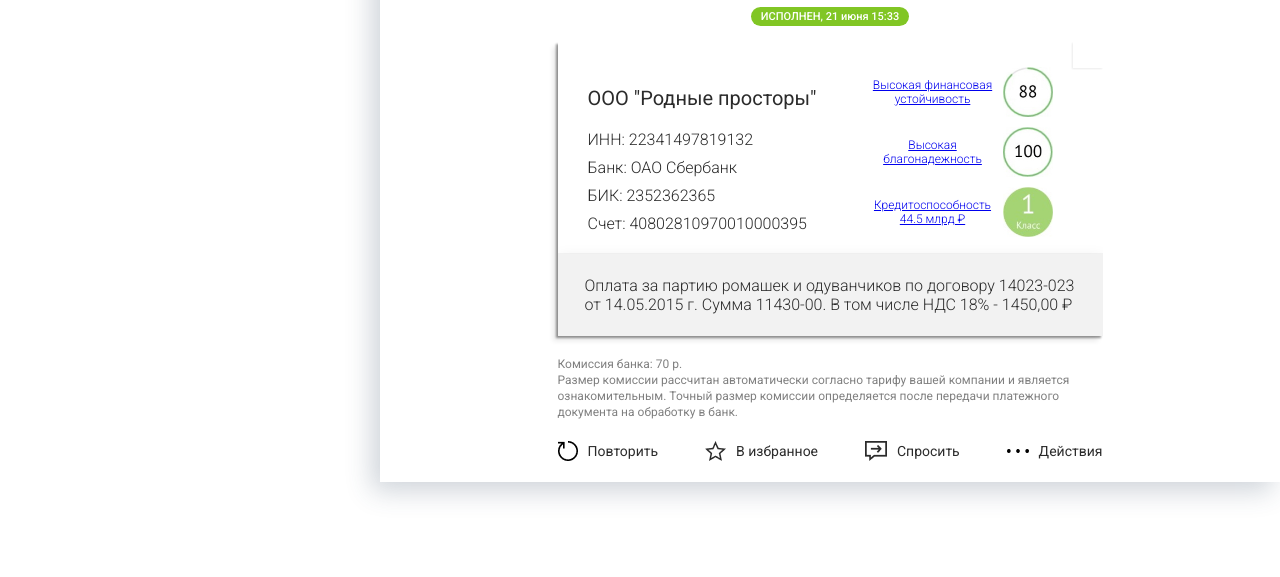
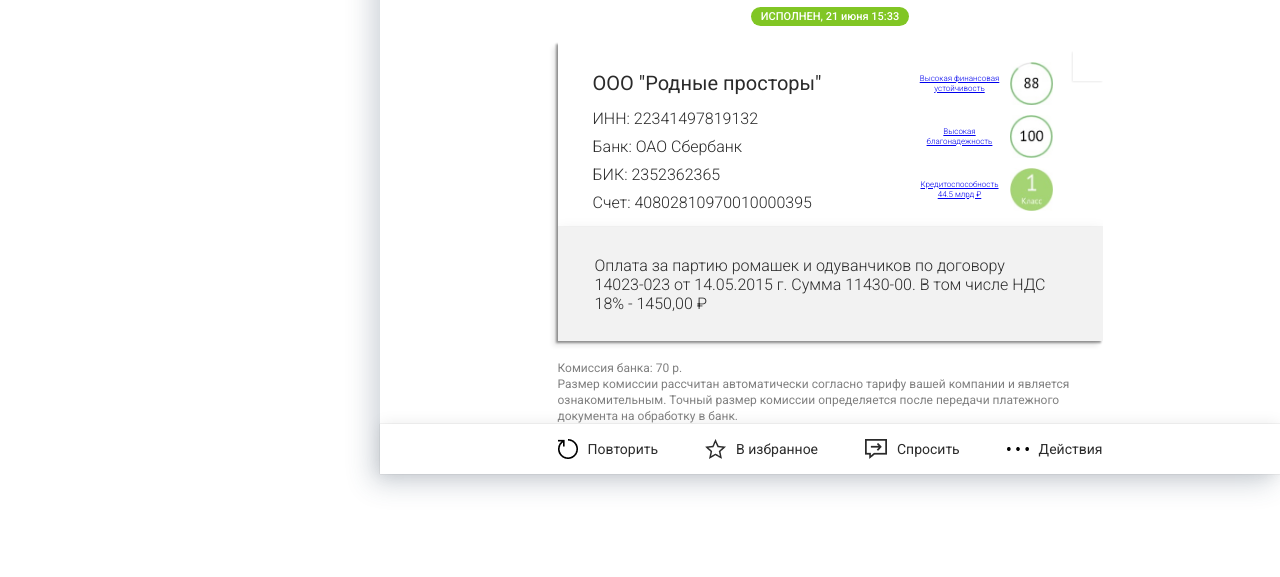
Before and after one commit to Vladimir-Fedorov/modulebank, a plain HTML site: page index.html in a window 1280 px wide. Shown: the part 223-800 px from the top of the page. Drawn offline with Linux system fonts and the light colour scheme.

Commit message:
Попытка сделать ПП с макетом.

```diff
--- a/index.html
+++ b/index.html
@@ -121,6 +121,7 @@
             комиссии определяется после передачи платежного документа на обработку в банк.
           </p>
         <div class="main-body__footer">
+          <div class="main-body__footer-wrapper">
             <a href="#" class="main-body__footer-item">
               <img src="img/repeat.png" alt="Повторить" class="main-body__footer-icon"> Повторить
             </a>
@@ -134,6 +135,8 @@
               <img src="img/actions.png" alt="Действия" class="main-body__footer-icon"> Действия
             </a>
           </div>
+          <!-- /.main-body__footer-wrapper -->
+        </div>
         <!-- /.main-body__footer -->
         </div>
         <!-- /.main-body -->
--- a/sass/blocks/_main.sass
+++ b/sass/blocks/_main.sass
@@ -9,7 +9,7 @@
   &-header
     display: flex
     align-items: center
-    padding: 15px 26px
+    padding: 15px 23px
     background: #FFFFFF
     box-shadow: -8px 9px 25px rgba(49, 68, 93, 0.23112)
     width: 900px
@@ -59,7 +59,7 @@
     &__card
       width: 545px
       margin: auto
-      padding-top: 25px
+      padding-top: 10px
       display: flex
       align-items: flex-start
       justify-content: space-between
@@ -71,14 +71,14 @@
       &::before
         content: ""
         position: absolute
-        top: 0%
-        right: 0%
-        border-bottom: 26px solid #fff
+        top: 9px
+        right: 0px
+        border-bottom: 30px solid #fff
         border-right: 30px solid transparent
         opacity: 0.85
         box-shadow: -1px 1px 2px rgba(0, 0, 0, 0.1)
       &-info
-        margin-left: 30px
+        margin-left: 35px
       &-title
         font-weight: normal
         font-size: 20px
@@ -88,29 +88,29 @@
         font-weight: 300
         font-size: 16px
         line-height: 28px
+        margin: 10px 0
       &-advantages
         display: flex
         flex-direction: column
         margin-right: 50px
         max-width: 190px
       &-item
-        padding-bottom: 10px
+        padding-top: 10px
         display: flex
         align-items: center
       &-link
         display: inline-block
         text-align: center
-        max-width: 120px
+        max-width: 80px
         font-weight: 300
-        font-size: 12px
-        line-height: 14px
+        font-size: 8px
+        line-height: 10px
         margin-right: 10px
       &-indicators
         display: inline-block
-        width: 50px
-        height: 50px
+        width: 43px
       &-footer
-        padding: 22px 27px
+        padding: 29px 48px 28px 37px
         margin: 0
         background: #F2F2F2
         mix-blend-mode: normal
@@ -118,17 +118,21 @@
     &__subtitle
       max-width: 545px
       margin: auto
-      margin-top: 20px
+      margin-top: 19px
       font-weight: normal
       font-size: 12px
       line-height: 16px
       color: #808080
     &__footer
-      display: flex
-      align-items: center
-      justify-content: space-between
-      max-width: 545px
-      margin: 21px auto
+      padding: 15px 0
+      background: #FFFFFF
+      box-shadow: 0px 0px 15px rgba(0, 0, 0, 0.0869282), 0px 0px 1px rgba(0, 0, 0, 0.239102)
+      &-wrapper
+        max-width: 545px
+        display: flex
+        align-items: center
+        justify-content: space-between
+        margin: auto
       &-item
         display: flex
         align-items: center
```
Also changed, not shown: css/style.css, 1 other file. Lines whose indentation alone changed are shown as unchanged.
